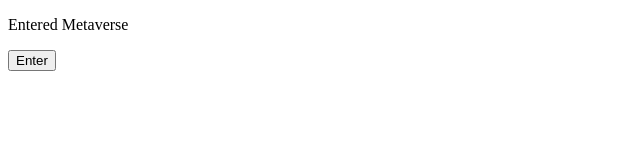
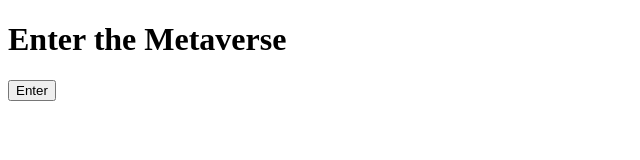
Before and after one commit to acciojob/enter-metaverse-Manoj1408, a website: page main.html in a window 1280 px wide. Both pictures are taken after a click on the button "Enter". Shown: the whole page, without its empty margins (0-640 px from the left). Drawn offline with Linux system fonts and the light colour scheme.

Commit message:
created a submission

```diff
--- a/main.html
+++ b/main.html
@@ -8,7 +8,9 @@
 
 <body>
 	<!-- the entire body must be written by student -->
-	<p id="status">Enter the Metaverse</p>
+	<p id="status">
+        <h1>Enter the Metaverse</h1>
+    </p>
     <button id="enterBtn">Enter</button>
 
     <script type="text/javascript" src="./script.js">
--- a/script.js
+++ b/script.js
@@ -1,5 +1,6 @@
 //your JS code here. If required.
 let btn = document.getElementById("enterBtn");
 btn.addEventListener('click',() => {
-  document.getElementById('status').innerText = 'Entered Metaverse'
+  // document.getElementById('status')[0].innerText = 'Entered Metaverse'
+	document.querySelector('#status h1').innerText = 'Entered Metaverse';
 })
```
